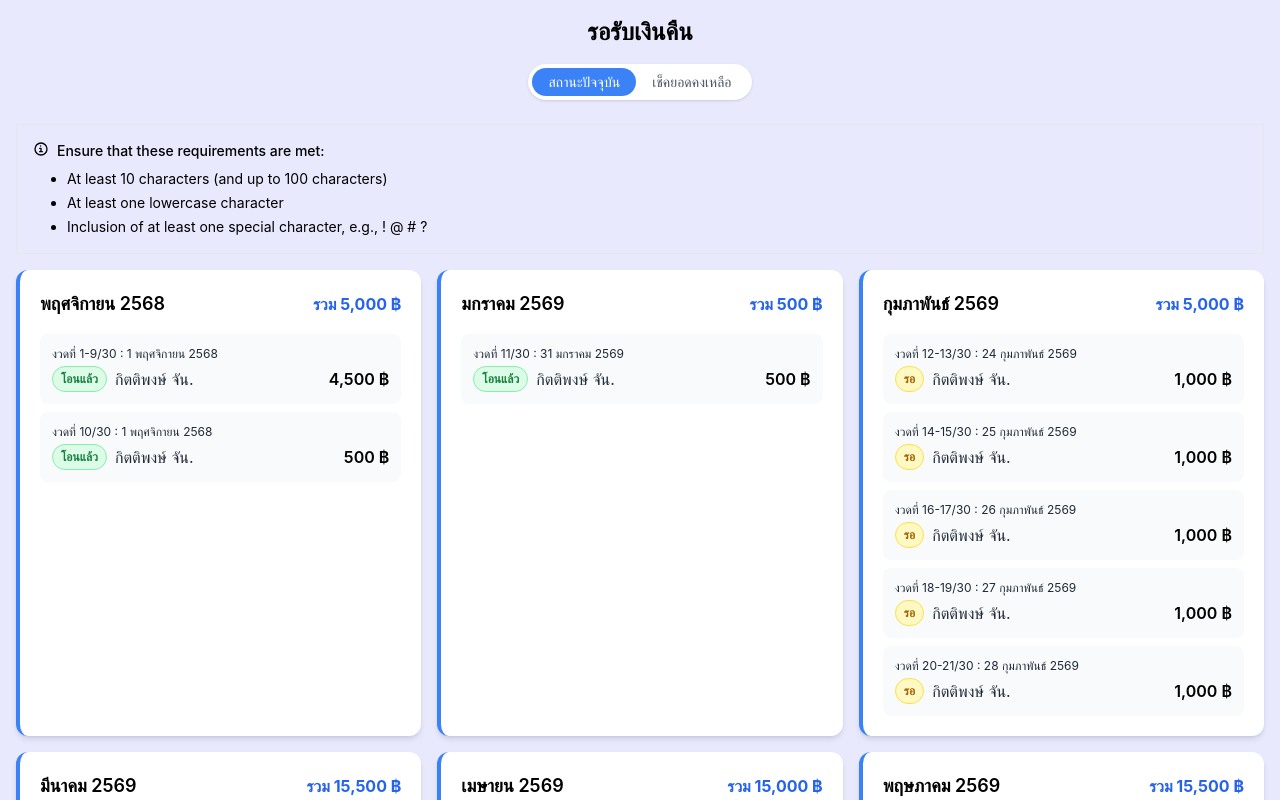
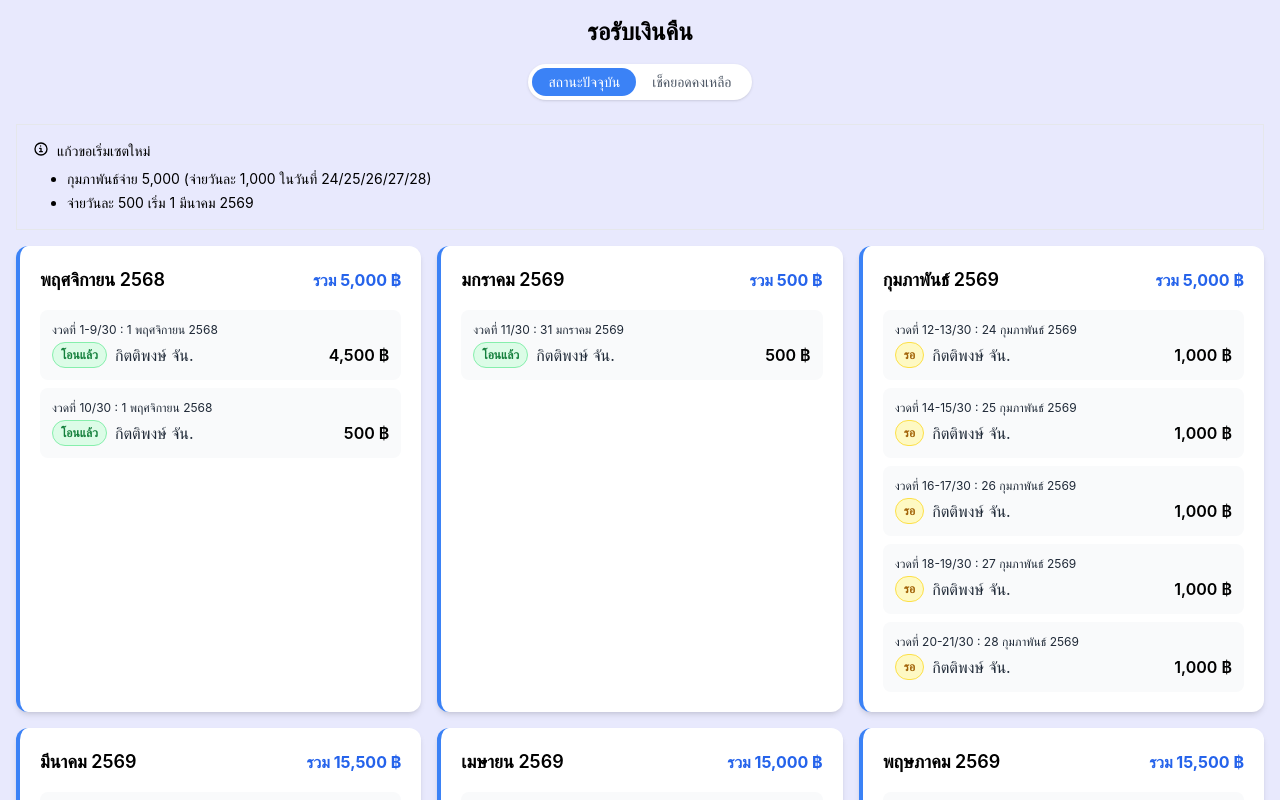
Before and after one commit to KittiArm/ktmyshop, a React (Vite) app: page / in a window 1280 px wide. Shown: the top 800 px of the page. Built offline with nearby package versions, Linux system fonts and the light colour scheme.

Commit message:
Update App.jsx

```diff
--- a/src/App.jsx
+++ b/src/App.jsx
@@ -389,11 +389,11 @@ export default function App() {
         <svg className="w-4 h-4 me-2 shrink-0" aria-hidden="true" xmlns="http://www.w3.org/2000/svg" width="24" height="24" fill="none" viewBox="0 0 24 24"><path stroke="currentColor" stroke-linecap="round" stroke-linejoin="round" stroke-width="2" d="M10 11h2v5m-2 0h4m-2.592-8.5h.01M21 12a9 9 0 1 1-18 0 9 9 0 0 1 18 0Z"/></svg>
         <span className="sr-only">Success</span>
         <div>
-          <span className="font-medium">Ensure that these requirements are met:</span>
+          <span className="font-medium">แก้วขอเริ่มเซตใหม่</span>
             <ul className="mt-2 list-disc list-outside space-y-1 ps-2.5">
-              <li>At least 10 characters (and up to 100 characters)</li>
-              <li>At least one lowercase character</li>
-              <li>Inclusion of at least one special character, e.g., ! @ # ?</li>
+              <li>กุมภาพันธ์จ่าย 5,000 (จ่ายวันละ 1,000 ในวันที่ 24/25/26/27/28)</li>
+              <li>จ่ายวันละ 500 เริ่ม 1 มีนาคม 2569</li>
+              {/* <li>Inclusion of at least one special character, e.g., ! @ # ?</li> */}
           </ul>
         </div>
       </div>
```
